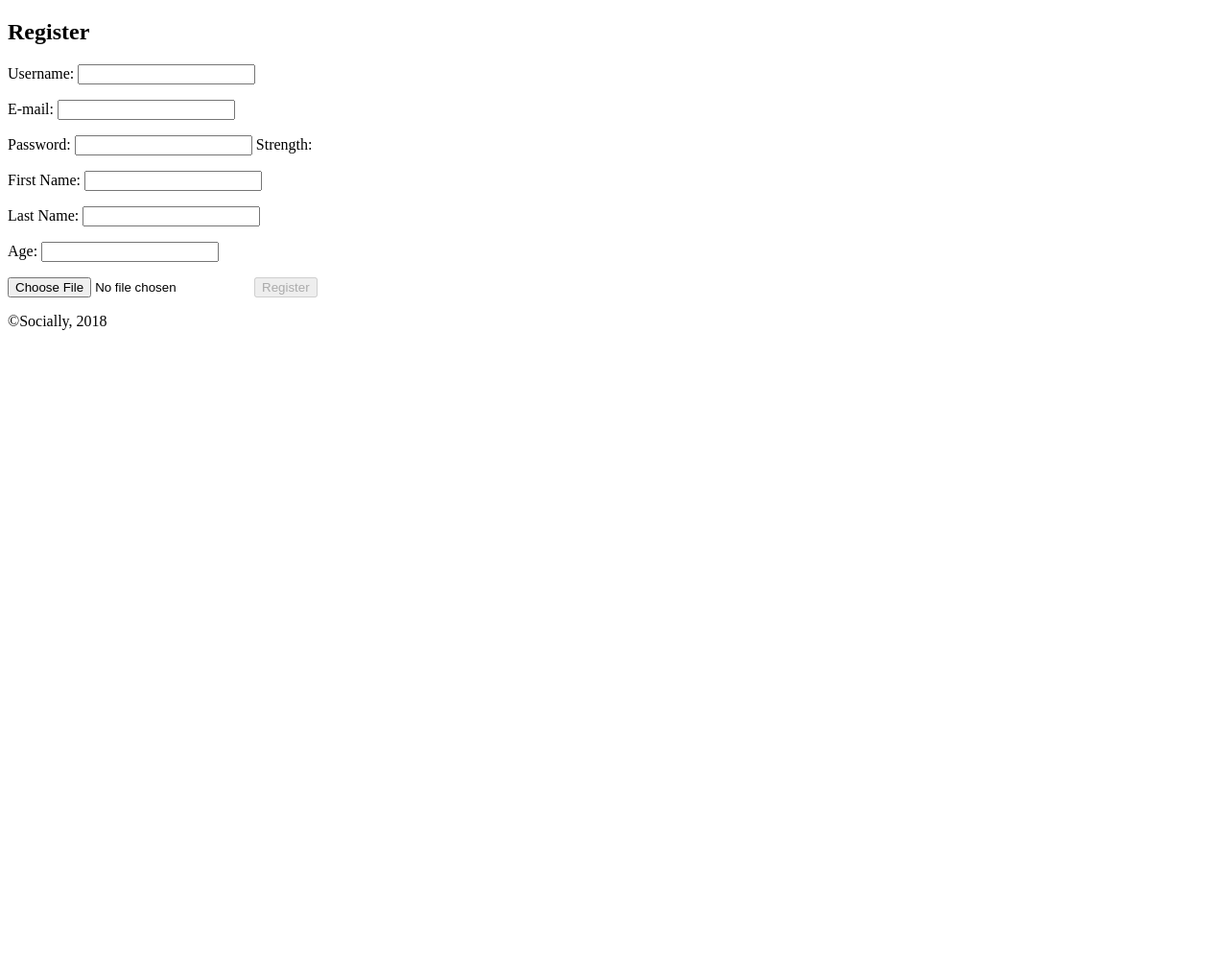
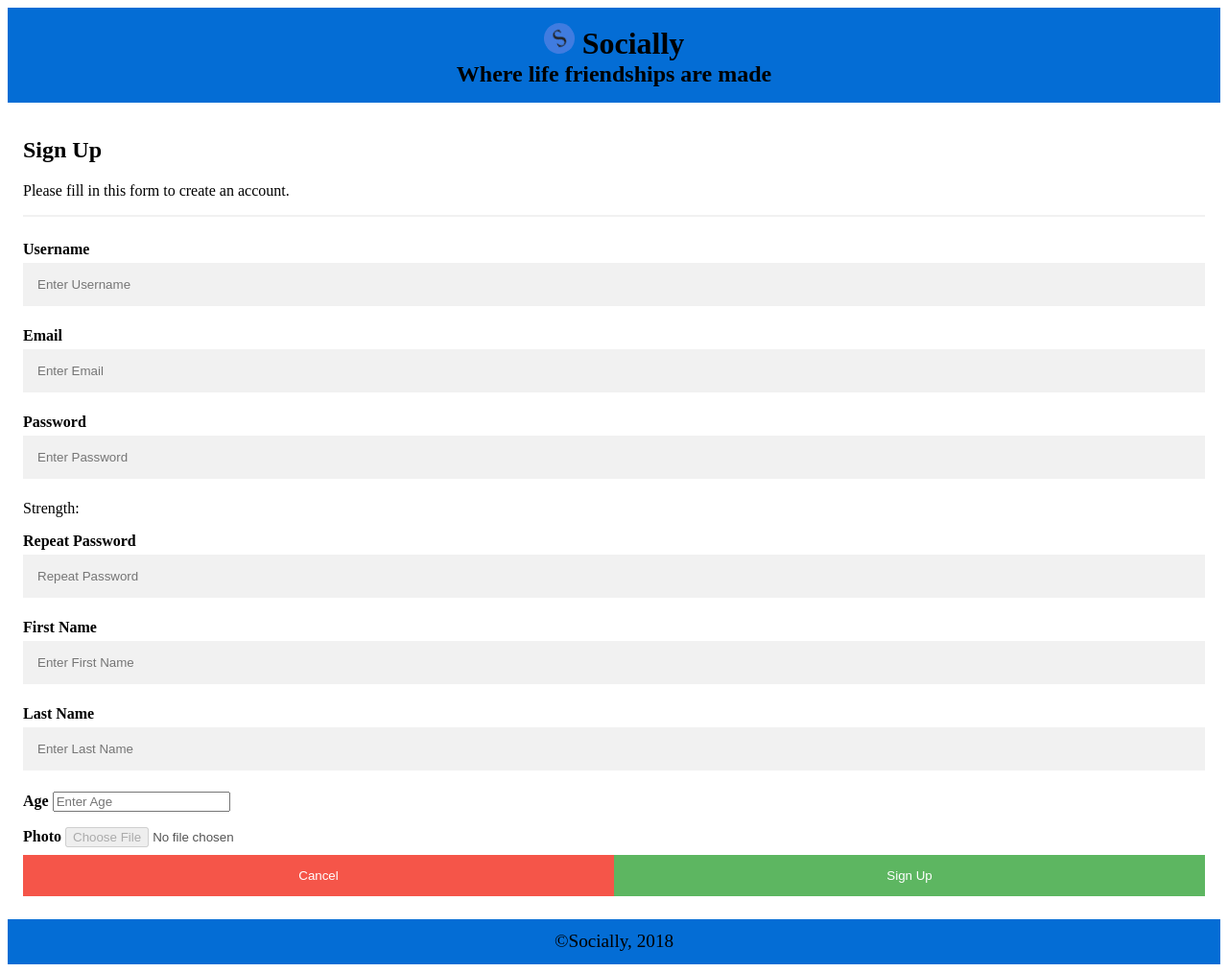
Before and after one commit to cfa911/FEUP-LTW, a PHP site: page /register.html in a window 1280 px wide. Shown: the whole page at 96% size. Before the commit the page ends 344 px from the top, so only its background shows below. Run offline with PHP 8.4, Linux system fonts and the light colour scheme.

Commit message:
Forms css added

```diff
--- /dev/null
+++ b/css/forms.css
@@ -0,0 +1,68 @@
+* {box-sizing: border-box}
+
+/* Full-width input fields */
+  input[type=text], input[type=password] {
+  width: 100%;
+  padding: 15px;
+  margin: 5px 0 22px 0;
+  display: inline-block;
+  border: none;
+  background: #f1f1f1;
+}
+
+input[type=text]:focus, input[type=password]:focus {
+  background-color: #ddd;
+  outline: none;
+}
+
+hr {
+  border: 1px solid #f1f1f1;
+  margin-bottom: 25px;
+}
+
+/* Set a style for all buttons */
+button {
+  background-color: #4CAF50;
+  color: white;
+  padding: 14px 20px;
+  margin: 8px 0;
+  border: none;
+  cursor: pointer;
+  width: 100%;
+  opacity: 0.9;
+}
+
+button:hover {
+  opacity:1;
+}
+
+/* Extra styles for the cancel button */
+.cancelbtn {
+  padding: 14px 20px;
+  background-color: #f44336;
+}
+
+/* Float cancel and signup buttons and add an equal width */
+.cancelbtn, .signupbtn {
+  float: left;
+  width: 50%;
+}
+
+/* Add padding to container elements */
+.container {
+  padding: 16px;
+}
+
+/* Clear floats */
+.clearfix::after {
+  content: "";
+  clear: both;
+  display: table;
+}
+
+/* Change styles for cancel button and signup button on extra small screens */
+@media screen and (max-width: 300px) {
+  .cancelbtn, .signupbtn {
+    width: 100%;
+  }
+}
--- a/css/style.css
+++ b/css/style.css
@@ -35,7 +35,7 @@ body > header img{
 
     list-style-type: none;
 
-    padding: 1% 0;
+    padding: 0% 0;
     width: 100%;
 }
 
@@ -46,7 +46,7 @@ body > header img{
 }
 
 #menu li:hover {
-    background-color: #000000;
+    background-color: #8cc505;
 }
 
 #menu li:hover a{
@@ -62,8 +62,8 @@ body > header img{
     width: 100%;
     flex-direction: row;
     align-items: center;
+}
 
-}
 
 #title h1{
     font-family: 'Adobe Hebrew', cursive;
@@ -72,12 +72,19 @@ body > header img{
     background-color: rgb(33, 162, 236);
 }
 
+@media(max-width: 1000px) {
+    #title h1 {
+      font-size: 6em;
+    }
+  }
+
+
 
 #title img{
     max-width: 20%;
     transform:rotate(-30deg);
     border-radius: 100%;
-    size: 30%;
+    size: 100px;
     padding: 3%;
 }
 
@@ -113,3 +120,25 @@ body > footer p{
     text-decoration: none;
     font-size: 120%
 }
+
+button {
+    background-color:  #046dd5;
+    color: white;
+    padding: 14px 20px;
+    margin: 8px 0;
+    border: none;
+    cursor: pointer;
+    width: 100%;
+    opacity: 0.9;
+}
+
+button:hover {
+    opacity:1;
+}
+
+/* Change styles for cancel button and signup button on extra small screens */
+@media screen and (max-width: 300px) {
+    .indexb {
+      width: 100%;
+    }
+}
--- a/register.html
+++ b/register.html
@@ -4,46 +4,69 @@
 <head>
     <title>Socially</title>
     <meta charset="UTF-8">
-    <!--<link href="forms.css" rel="stylesheet">-->
+    <link href="css/style.css" rel="stylesheet">
+    <link href="css/forms.css" rel="stylesheet">
+
     <script src="registerscript.js" defer></script>
 </head>
 
 <body>
+    <header>
+        <h1>
+            <a href="index.html">
+                <img id="logo" src="Logo.png" >
+            </a>
+            <a href="index.html">Socially</a>
+        </h1>
+        <h2> Where life friendships are made</h2>
+    </header>
+
     <section id="register">
-        <h1>Register</h1>
         <form action="register.php" method="post" enctype="multipart/form-data">
-            <label>
-                <p>
-                    Username: <input type="text" name="username">
-                </p>
-                <p>
-                    E-mail: <input type="email" name="email">
-                </p>
-                Password: <input type="password" name="password">
-                <label>
-                    Strength: <span id="Strength"></span>
-                </label>
+            <div class="container">
 
-            </label>
+                <h1>Sign Up</h1>
+                <p>Please fill in this form to create an account.</p>
+                <hr>
 
-            <label>
-                <p>
-                    First Name: <input type="text" name="firstName">
-                </p>
-                <p>
-                    Last Name: <input type="text" name="lastName">
-                </p>
-                <p>
-                    Age: <input type="number" name="age">
-                </p>
+                <label for="username"><b>Username</b></label>
+                <input type="text" placeholder="Enter Username" name="username" required>
 
-            </label>
-            <label>
-                    <input type="file" name="file" id="file">
-            </label>
-            <input type="submit" value="Register">
+                <label for="email"><b>Email</b></label>
+                <input type="text" placeholder="Enter Email" name="email" required>
+
+                <label for="psw"><b>Password</b></label>
+                <input type="password" placeholder="Enter Password" name="password" required>
+                <label>Strength: <span id="Strength"></span></label>
+
+                <p></p>
+                <label for="psw-repeat"><b>Repeat Password</b></label>
+                <input type="password" placeholder="Repeat Password" name="password-repeat" required>
+
+
+                <label for="firstName"><b>First Name</b></label>
+                <input type="text" placeholder="Enter First Name" name="firstName" required>
+
+                <label for="lastName"><b>Last Name</b></label>
+                <input type="text" placeholder="Enter Last Name" name="lastName" required>
+
+                <label for="age"><b>Age</b></label>
+                <input type="number" placeholder="Enter Age" name="age" required>
+
+                <p></p>
+                <label for="file"><b>Photo</b></label>
+                <input type="file" placeholder="Select Photo" name="file" id="file" required>
+
+                <div class="clearfix">
+                    <a href="index.html">
+                        <button type="button" class="cancelbtn">Cancel</button>
+                    </a>
+                    <button type="submit" class="signupbtn">Sign Up</button>
+                </div>
+            </div>
         </form>
     </section>
+
     <footer>
         <p>&copy;Socially, 2018</p>
     </footer>
```
Also changed, not shown: index.html (+20 -5 lines), login.html (+26 -8 lines).
